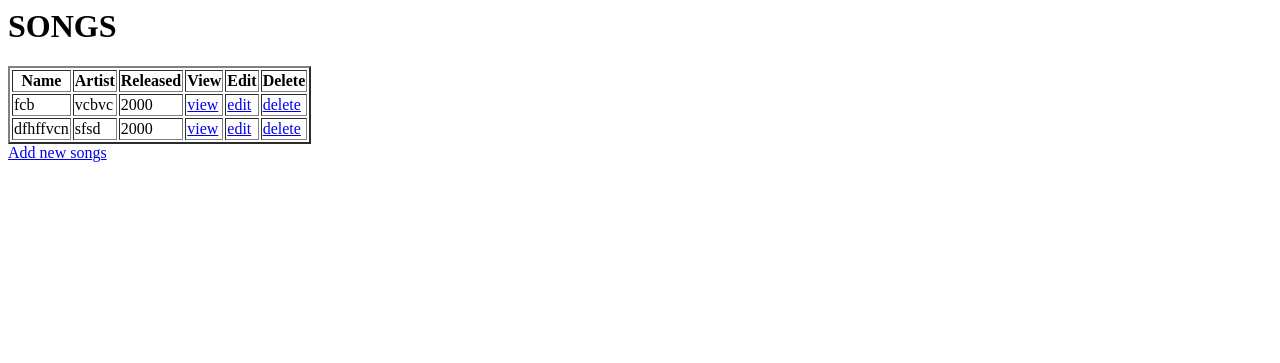
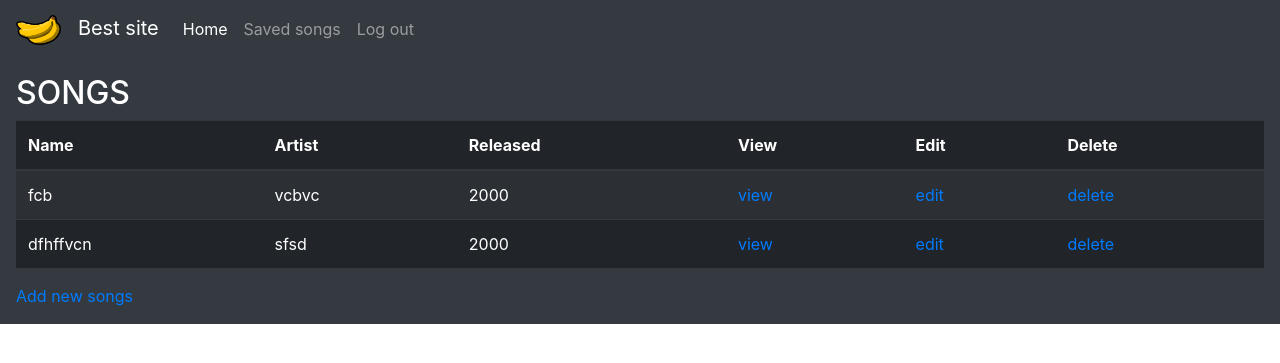
Before and after one commit to katrii/ohsiha, a Django app: page /ohjelma/ in a window 1280 px wide. Shown: the top 363 px of the page. Run offline with Django 3.2, Linux system fonts and the light colour scheme; data comes from the database, SQL or seed files in the repository; both versions use the stored data as it was after the commit; some libraries are stand-ins or nearby versions.

Commit message:
Bootsrap framework

```diff
--- a/ohjelma/templates/base.html
+++ b/ohjelma/templates/base.html
@@ -1,14 +1,54 @@
 <!-- templates/base.html -->
 <!DOCTYPE html>
-<html>
+
+{% load static %}
+
+<html lang="en">
 <head>
+
   <meta charset="utf-8">
-  <title>{% block title %}Django Auth Tutorial{% endblock %}</title>
+  <meta name="viewport" content="width=device-width, initial-scale=1, shrink-to-fit=no">
+
+  <!--Bootstrap CSS-->
+  <link rel="stylesheet" href="https://maxcdn.bootstrapcdn.com/bootstrap/4.0.0/css/bootstrap.min.css" integrity="sha384-Gn5384xqQ1aoWXA+058RXPxPg6fy4IWvTNh0E263XmFcJlSAwiGgFAW/dAiS6JXm" crossorigin="anonymous">
+
+  <title>{% block title %} Base {% endblock %}</title>
+  <link rel="shortcut icon" href="{% static 'images/favicon.ico' %}"/>
+
+  <nav class="navbar navbar-expand-lg navbar-dark bg-dark">
+    <a class="navbar-brand" href="#">
+      <img src="{% static 'images/bansku1.png' %}" width="45" height="30" alt="">
+    &nbsp Best site
+    </a>
+    <button class="navbar-toggler" type="button" data-toggle="collapse" data-target="#navbarSupportedContent" aria-controls="navbarSupportedContent" aria-expanded="false" aria-label="Toggle navigation">
+      <span class="navbar-toggler-icon"></span>
+    </button>
+
+    <div class="collapse navbar-collapse" id="navbarSupportedContent">
+      <ul class="navbar-nav mr-auto">
+        <li class="nav-item active">
+          <a class="nav-link" href="#">Home <span class="sr-only">(current)</span></a>
+        </li>
+        <li class="nav-item">
+          <a class="nav-link" href="{% url 'song_list' %}">Saved songs</a>
+        </li>
+        <li class="nav-item">
+          <a class="nav-link" href="{% url 'logout' %}">Log out</a>
+        </li>
+      </ul>
+    </div>
+  </nav>
 </head>
+
 <body>
+  <div class="p-3 mb-2 bg-dark text-white">
   <main>
     {% block content %}
     {% endblock %}
   </main>
+  </div>
+  <script src="https://code.jquery.com/jquery-3.2.1.slim.min.js" integrity="sha384-KJ3o2DKtIkvYIK3UENzmM7KCkRr/rE9/Qpg6aAZGJwFDMVNA/GpGFF93hXpG5KkN" crossorigin="anonymous"></script>
+  <script src="https://cdnjs.cloudflare.com/ajax/libs/popper.js/1.12.9/umd/popper.min.js" integrity="sha384-ApNbgh9B+Y1QKtv3Rn7W3mgPxhU9K/ScQsAP7hUibX39j7fakFPskvXusvfa0b4Q" crossorigin="anonymous"></script>
+  <script src="https://maxcdn.bootstrapcdn.com/bootstrap/4.0.0/js/bootstrap.min.js" integrity="sha384-JZR6Spejh4U02d8jOt6vLEHfe/JQGiRRSQQxSfFWpi1MquVdAyjUar5+76PVCmYl" crossorigin="anonymous"></script>
 </body>
 </html>
--- a/ohjelma/templates/home.html
+++ b/ohjelma/templates/home.html
@@ -4,6 +4,7 @@
 {% block title %}Home{% endblock %}
 
 {% block content %}
+
 {% if user.is_authenticated %}
   Hi {{ user.username }}!
   <p><a href ="{% url 'song_list' %}">View saved songs</a></p>
--- a/ohjelma/templates/ohjelma/song_list.html
+++ b/ohjelma/templates/ohjelma/song_list.html
@@ -1,14 +1,20 @@
-<h1>SONGS</h1>
+{% extends 'base.html' %}
 
-<table border="2">
+{% block title %}Songs{% endblock %}
+
+{% block content %}
+
+<h2>SONGS</h2>
+
+<table class = "table table-striped table-dark">
 <thead>
     <tr>
-    <th>Name</th>
-    <th>Artist</th>
-    <th>Released</th>
-    <th>View</th>
-    <th>Edit</th>
-    <th>Delete</th>
+    <th scope="col">Name</th>
+    <th scope="col">Artist</th>
+    <th scope="col">Released</th>
+    <th scope="col">View</th>
+    <th scope="col">Edit</th>
+    <th scope="col">Delete</th>
     </tr>
 </thead>
 <tbody>
@@ -26,3 +32,6 @@
 </table>
 
 <a href="{% url "song_new" %}">Add new songs</a>
+
+
+{% endblock %}
```
Also changed, not shown: ohjelma/templates/ohjelma/song_confirm_delete.html (+10 -2 lines), ohjelma/templates/ohjelma/song_detail.html (+10 -2 lines), ohjelma/templates/ohjelma/song_form.html (+8 -2 lines), db.sqlite3, ohjelma/static/images/bansku1.png (added), ohjelma/static/images/bansku_t.png (added), ohjelma/static/images/favicon.ico (added).
